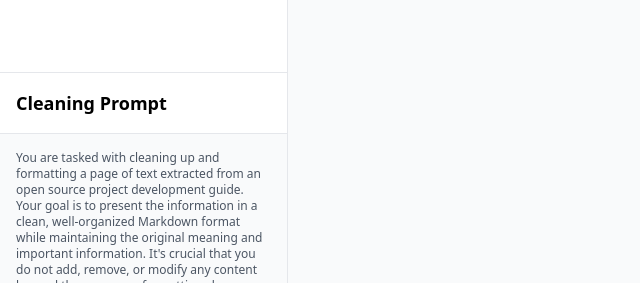
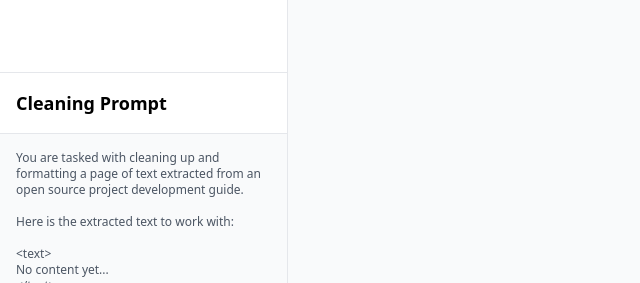
Before and after one commit to itooth/websiteToMarkdown, a Flask app: page / in a window 1280 px wide. Shown: the part 517-800 px from the top of the page, without its empty margins (0-640 px from the left). Run offline with Flask 3, Linux system fonts and the light colour scheme; some libraries are stand-ins or nearby versions.

```diff
--- a/prompts.py
+++ b/prompts.py
@@ -1,4 +1,4 @@
-CLEANING_PROMPT_TEMPLATE = """You are tasked with cleaning up and formatting a page of text extracted from an open source project development guide. Your goal is to present the information in a clean, well-organized Markdown format while maintaining the original meaning and important information. It's crucial that you do not add, remove, or modify any content beyond the necessary formatting changes.
+CLEANING_PROMPT_TEMPLATE = """You are tasked with cleaning up and formatting a page of text extracted from an open source project development guide.
 
 Here is the extracted text to work with:
 
@@ -8,11 +8,11 @@ Here is the extracted text to work with:
 
 Follow these steps to clean up and format the text:
 
-1. Carefully review the entire text to understand its content and structure.
+1. Carefully review the entire text to understand its content and structure. Understand what is the content of the docs and what is the website elements(irrelevant to the docs).
 
-2. Remove any irrelevant parts, such as navigation elements, comments, or unrelated content that may have been included due to the extraction process.
+2. For the website elements(irrelevant to the docs), such as navigation elements, comments, or unrelated content that may have been included due to the extraction process, remove them.
 
-3. Identify and retain only the main content related to the topic of the page.
+3. Identify and retain only the content of the docs related to the topic of the page.
 
 4. Format the text into proper Markdown, including:
    - Use appropriate heading levels (# for main title, ## for subtitles, etc.)
@@ -24,11 +24,11 @@ Follow these steps to clean up and format the text:
 Provide your cleaned and formatted Markdown output inside <cleaned_markdown> tags.
 
 Additional guidelines:
-- Do not delete or modify any of the original content beyond the necessary formatting changes.
+- For the Identified docs content,not delete or modify any of them beyond the necessary formatting changes.
 - If you encounter any ambiguous sections or are unsure about the relevance of certain content, err on the side of caution and include it in your formatted output.
 - Preserve any technical terms, project-specific language, or unique phrasing used in the original text.
 - If the original text contains images or diagrams, indicate their presence with a placeholder in your Markdown, e.g., [Image: Description of the image]
 - Maintain any numbered lists or step-by-step instructions in their original order.
 - Do not translate the text if it is not in English.
 
-Remember, your primary goal is to improve the formatting and readability of the text while preserving all original content and meaning. Do not add any new information or remove any existing information from the original text."""
+Remember, For the identified docs content, do not delete or modify any of them. For the website elements(irrelevant to the docs), removed them """
--- a/templates/index.html
+++ b/templates/index.html
@@ -55,6 +55,16 @@
             border-radius: 0.5rem;
             max-width: 400px;
             width: 90%;
+        }
+        .delete-btn {
+            visibility: hidden;
+            position: absolute;
+            right: 8px;
+            top: 50%;
+            transform: translateY(-50%);
+        }
+        .history-item:hover .delete-btn {
+            visibility: visible;
         }
     </style>
 </head>
@@ -231,13 +241,16 @@
 
             history.forEach((item, index) => {
                 const li = document.createElement('div');
-                li.className = 'flex items-center px-4 py-2 hover:bg-gray-50 border-b border-gray-100 cursor-pointer';
+                li.className = 'flex items-center px-4 py-2 hover:bg-gray-50 border-b border-gray-100 cursor-pointer relative history-item';
                 li.innerHTML = `
                     <input type="checkbox" data-id="${index}" class="form-checkbox h-4 w-4 text-blue-600 mr-3">
                     <div class="flex-1 min-w-0">
                         <div class="font-medium text-sm truncate">${item.title || 'Untitled'}</div>
                         <div class="text-xs text-gray-500 truncate">${item.url}</div>
                     </div>
+                    <button class="delete-btn bg-red-500 text-white px-2 py-1 rounded text-xs hover:bg-red-600" data-id="${index}">
+                        Delete
+                    </button>
                 `;
 
                 // Add click event to the item
@@ -249,6 +262,17 @@
                         document.getElementById('cleanedMarkdownOutput').textContent = item.cleanedMarkdown;
                         updateCleaningPrompt(item.markdown);
                         document.getElementById('result').classList.remove('hidden');
+                    }
+                });
+
+                // Add delete button functionality
+                const deleteBtn = li.querySelector('.delete-btn');
+                deleteBtn.addEventListener('click', (e) => {
+                    e.stopPropagation(); // Prevent item click event
+                    if (confirm('Are you sure you want to delete this item?')) {
+                        history.splice(index, 1);
+                        localStorage.setItem('conversionHistory', JSON.stringify(history));
+                        renderHistory();
                     }
                 });
 
```
Also changed, not shown: README.md, 1 other file.
